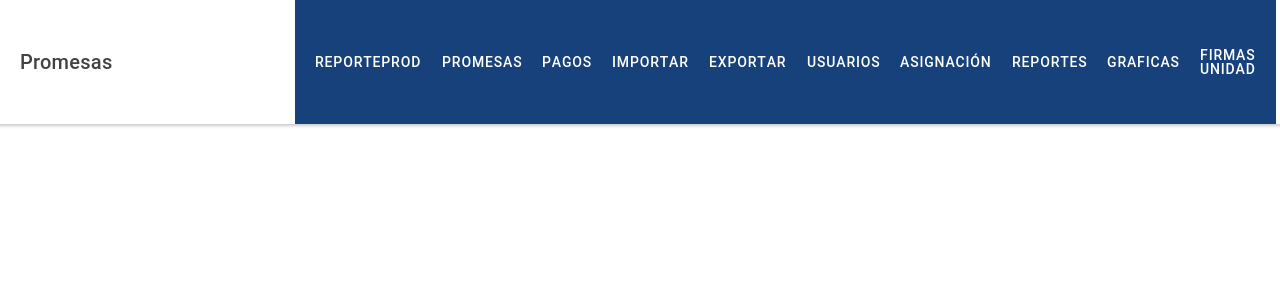
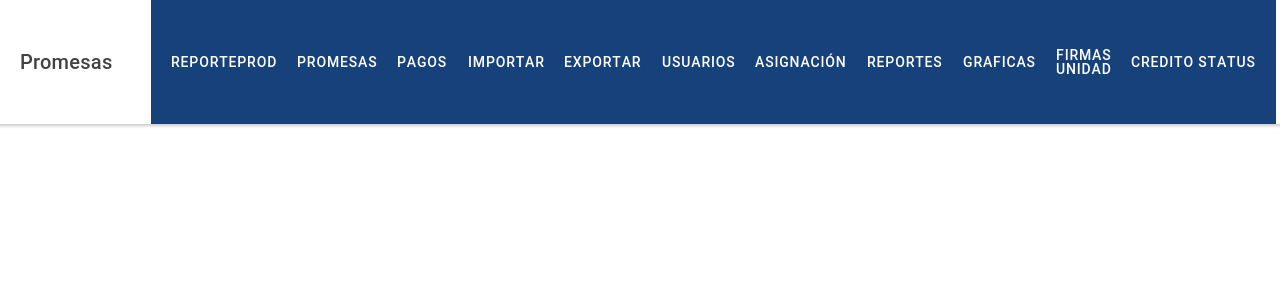
Before and after one commit to LeonardoTelis/acsystemLeo, a React (Create React App) app: page /Exportar in a window 1280 px wide. Shown: the top 300 px of the page. Built offline with nearby package versions, Linux system fonts and the light colour scheme.

Commit message:
Empezandoa crear pagina de Credito Estatus

```diff
--- a/src/App.tsx
+++ b/src/App.tsx
@@ -31,6 +31,7 @@ import Asignacion from "./pages/Asignacion";
 import Reportes from "./pages/Reportes";
 import Graficas from "./pages/Graficas";
 import Firmas_unid from "./pages/Firmas_unid";
+import CreditoStatus from "./pages/CreditoStatus";
 
 setupIonicReact();
 
@@ -48,7 +49,6 @@ const App: React.FC = () => (
         <Route exact path="/reporteproduct">
           <ReporteProd></ReporteProd>
         </Route>
-        {/* <Route path="/ReporteProd" component={ReporteProd} exact={true} /> */}
         <Route path="/Promesas" component={Promesas} exact={true} />
         <Route path="/Pagos" component={Pagos} exact={true} />
         <Route path="/Importar" component={Importar} exact={true} />
@@ -58,7 +58,9 @@ const App: React.FC = () => (
         <Route path="/Reportes" component={Reportes} exact={true} />
         <Route path="/Graficas" component={Graficas} exact={true} />
         <Route path="/Firmas_unid" component={Firmas_unid} exact={true} />
-        {/* <Route exact path="/" render={() => <Redirect to="/ReporteProd" />} /> */}
+        <Route path="/CreditoStatus" exact={true}>
+          <CreditoStatus></CreditoStatus>
+        </Route>
       </IonRouterOutlet>
     </IonReactRouter>
   </IonApp>
--- a/src/components/NavButtons.tsx
+++ b/src/components/NavButtons.tsx
@@ -29,6 +29,7 @@ import "./navbar.css";
                 <IonButton routerLink={"/Reportes"}>Reportes</IonButton>
                 <IonButton routerLink={"/Graficas"}>Graficas</IonButton>
                 <IonButton routerLink={"/Firmas_unid"}>Firmas <br/> Unidad</IonButton>
+                <IonButton routerLink={"/CreditoStatus"}>Credito Status</IonButton>
 
 
                 </>
```
Also changed, not shown: src/pages/CreditoStatus.tsx (renamed from src/pages/Acsystem.tsx).
